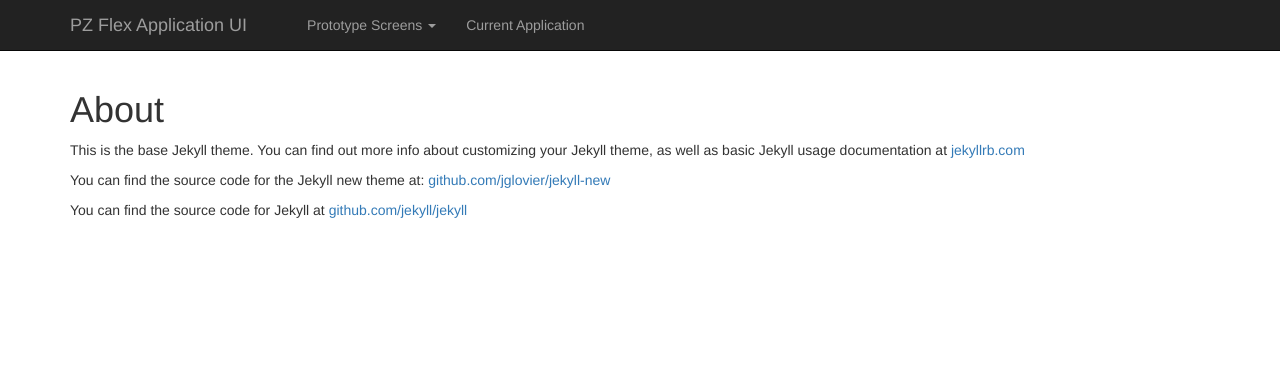
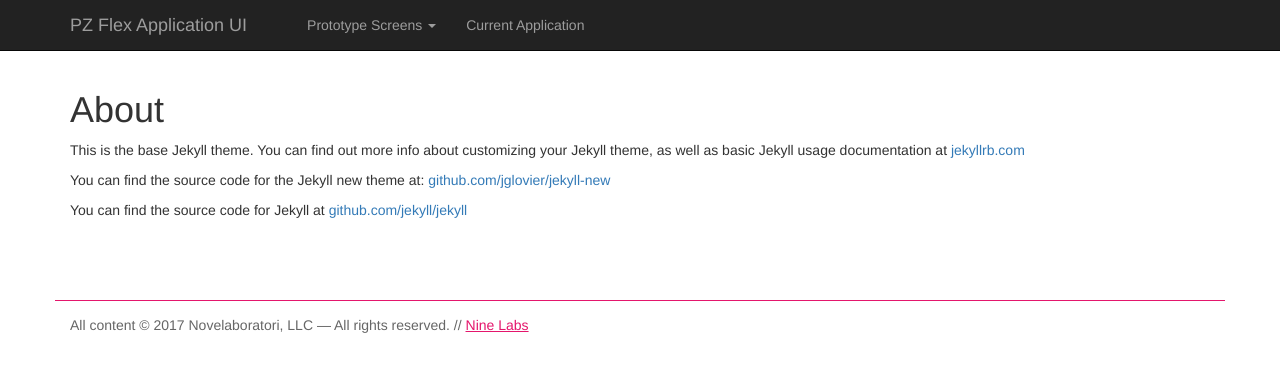
Before and after one commit to ninelabs/pzflexui, a Jekyll site: the page built from about.md, in a window 1280 px wide. Shown: the top 372 px of the page. Built offline with Jekyll 4.4.1, drawn with Linux system fonts in a browser that asks for light colours.

Commit message:
Added links and copyright info

```diff
--- a/_config.yml
+++ b/_config.yml
@@ -9,7 +9,6 @@ twitter_username: ninelabs
 github_username:  ninelabs
 
 # Build settings
-highlighter: rouge
 markdown: kramdown
 permalink: pretty
 
--- a/_includes/footer.html
+++ b/_includes/footer.html
@@ -1,5 +1,7 @@
-<footer class="site-footer">
-
-
-
+<footer class="container site-footer">
+  <div class="row">
+    <div class="col-md-12">
+      <p>All content &copy; 2017 Novelaboratori, LLC &mdash; All rights reserved. // <a href="https://ninelabs.com">Nine Labs</a>
+    </div>
+  </div>
 </footer>
--- a/css/main.css
+++ b/css/main.css
@@ -12,3 +12,17 @@ figcaption {
   font-weight: bold;
   margin-bottom:1em;
 }
+
+
+footer {
+  border-top: 1px solid #e4166c;
+  color:#666;
+  margin-bottom: 2em;
+  margin-top: 5em;
+  padding-top: 1em;
+}
+
+footer a {
+  color: #e4166c;
+  text-decoration: underline;
+}
```
Also changed, not shown: index.html (+13 -7 lines), 13 other files.
